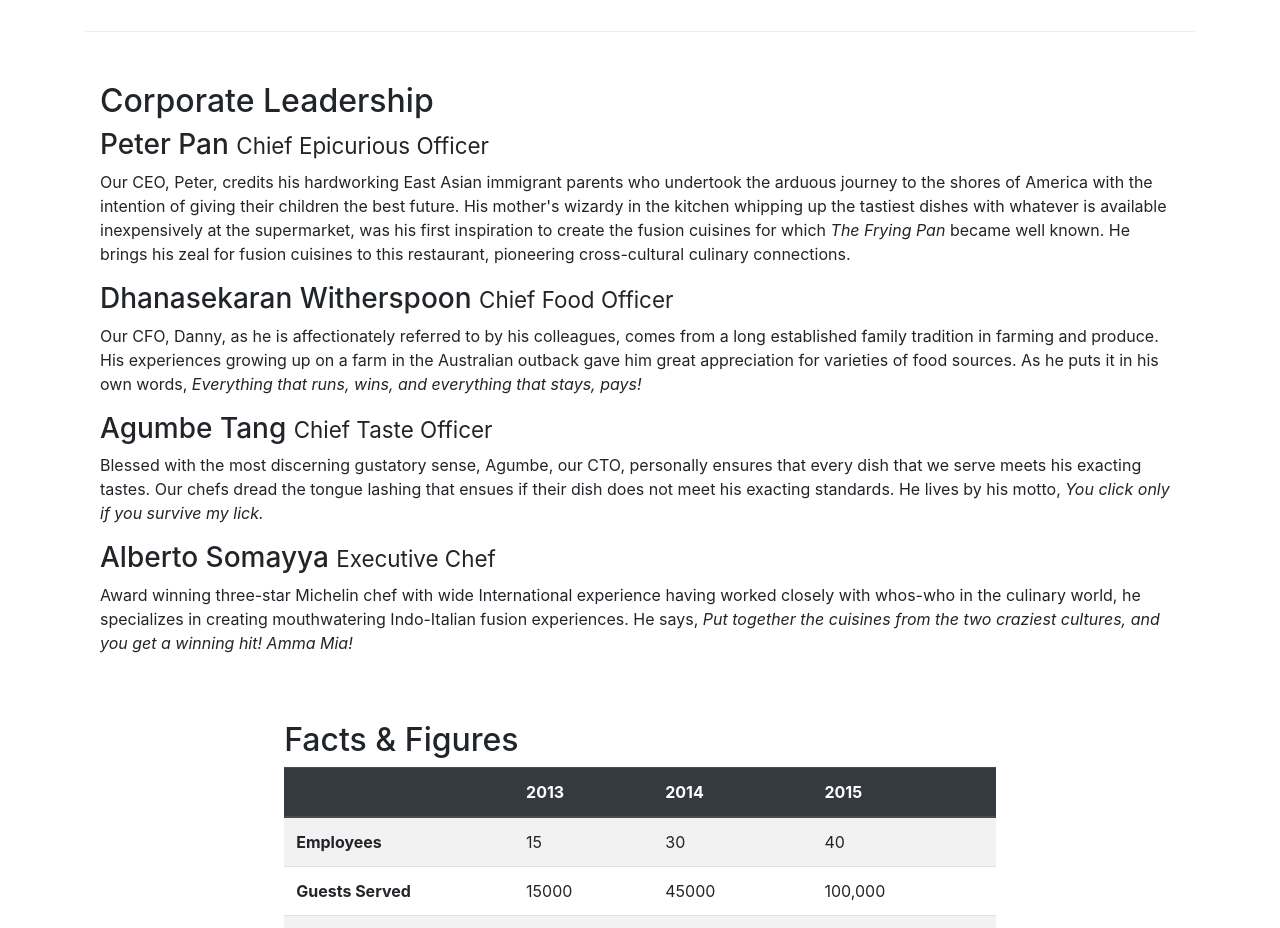
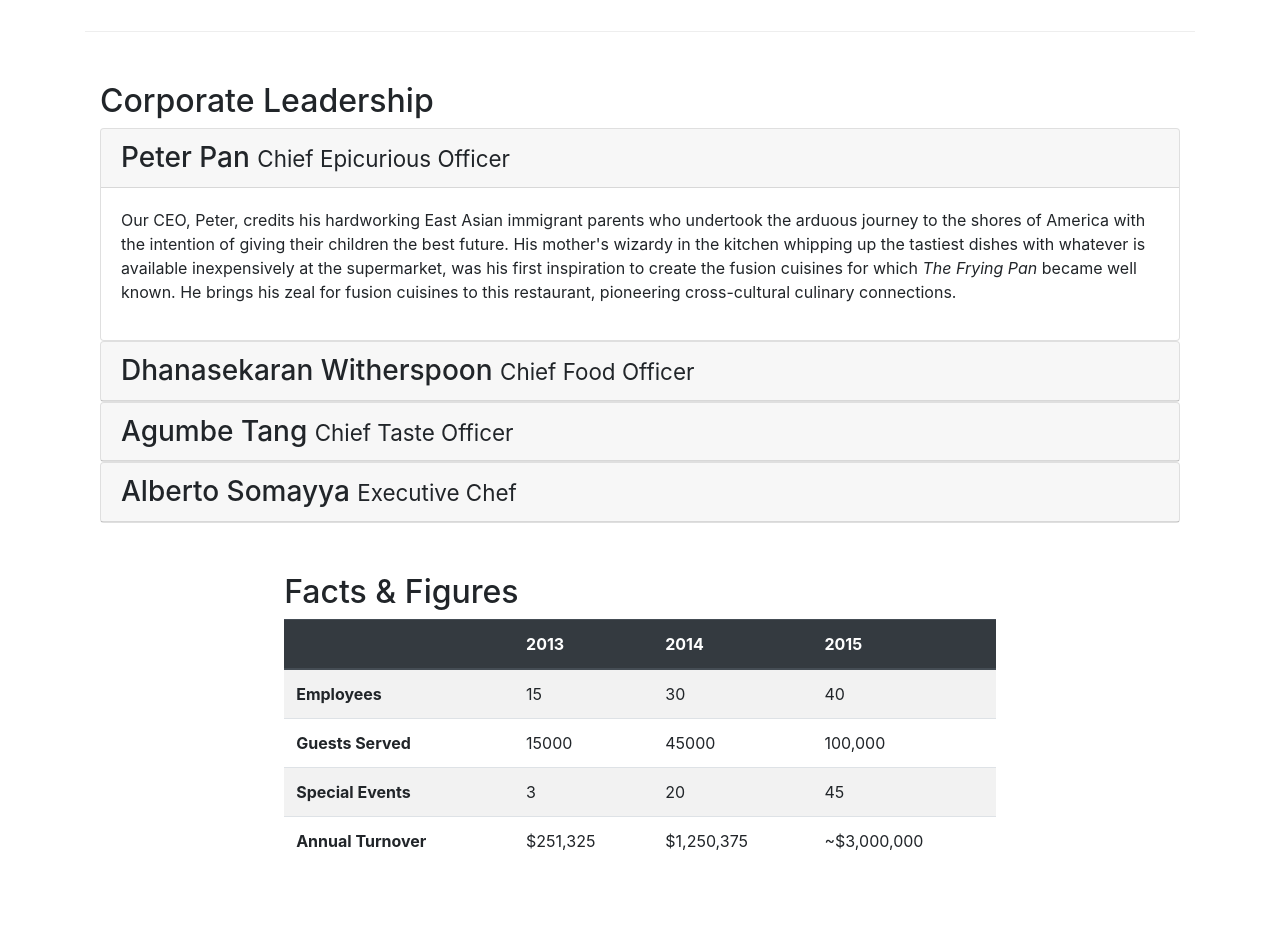
Before and after one commit to Wariorrier/CourseraFSWD, a website: page aboutus.html in a window 1280 px wide. Shown: the part 940-1868 px from the top of the page. Drawn offline with nearby package versions, Linux system fonts and the light colour scheme.

Commit message:
Added Accordians

```diff
--- a/aboutus.html
+++ b/aboutus.html
@@ -100,14 +100,49 @@
         <div class = "row row-content align-items-center">
             <div class="col-12">
                 <h2>Corporate Leadership</h2>
-                <h3>Peter Pan <small>Chief Epicurious Officer</small></h3>
-                <p class = "d-none d-sm-block">Our CEO, Peter, credits his hardworking East Asian immigrant parents who undertook the arduous journey to the shores of America with the intention of giving their children the best future. His mother's wizardy in the kitchen whipping up the tastiest dishes with whatever is available inexpensively at the supermarket, was his first inspiration to create the fusion cuisines for which <em>The Frying Pan</em> became well known. He brings his zeal for fusion cuisines to this restaurant, pioneering cross-cultural culinary connections.</p>
-                <h3>Dhanasekaran Witherspoon <small>Chief Food Officer</small></h3>
-                <p class = "d-none d-sm-block">Our CFO, Danny, as he is affectionately referred to by his colleagues, comes from a long established family tradition in farming and produce. His experiences growing up on a farm in the Australian outback gave him great appreciation for varieties of food sources. As he puts it in his own words, <em>Everything that runs, wins, and everything that stays, pays!</em></p>
-                <h3>Agumbe Tang <small>Chief Taste Officer</small></h3>
-                <p class = "d-none d-sm-block">Blessed with the most discerning gustatory sense, Agumbe, our CTO, personally ensures that every dish that we serve meets his exacting tastes. Our chefs dread the tongue lashing that ensues if their dish does not meet his exacting standards. He lives by his motto, <em>You click only if you survive my lick.</em></p>
-                <h3>Alberto Somayya <small>Executive Chef</small></h3>
-                <p class = "d-none d-sm-block">Award winning three-star Michelin chef with wide International experience having worked closely with whos-who in the culinary world, he specializes in creating mouthwatering Indo-Italian fusion experiences. He says, <em>Put together the cuisines from the two craziest cultures, and you get a winning hit! Amma Mia!</em></p>
+
+                <div id="accordian">
+                    <div class="card">
+                        <div class="card-header" role="tab" id="peterhead">
+                            <h3 class="mb-0"><a data-toggle='collapse' data-target="#peter">Peter Pan <small>Chief Epicurious Officer</small></a></h3>
+                        </div>
+                        <div class="collapse show" id="peter" data-parent="#accordian">
+                            <div class="card-body">
+                                <p class = "d-none d-sm-block">Our CEO, Peter, credits his hardworking East Asian immigrant parents who undertook the arduous journey to the shores of America with the intention of giving their children the best future. His mother's wizardy in the kitchen whipping up the tastiest dishes with whatever is available inexpensively at the supermarket, was his first inspiration to create the fusion cuisines for which <em>The Frying Pan</em> became well known. He brings his zeal for fusion cuisines to this restaurant, pioneering cross-cultural culinary connections.</p>
+                            </div>
+                        </div>
+                    </div>
+                    <div class="card">
+                        <div class="card-header" role="tab" id="dannyhead">
+                            <h3 class="mb-0"><a data-toggle='collapse' data-target="#danny">Dhanasekaran Witherspoon <small>Chief Food Officer</small></a></h3>
+                        </div>
+                        <div class="collapse" id="danny" data-parent="#accordian">
+                            <div class="card-body">
+                                <p class = "d-none d-sm-block">Our CFO, Danny, as he is affectionately referred to by his colleagues, comes from a long established family tradition in farming and produce. His experiences growing up on a farm in the Australian outback gave him great appreciation for varieties of food sources. As he puts it in his own words, <em>Everything that runs, wins, and everything that stays, pays!</em></p>
+                            </div>
+                        </div>
+                    </div>
+                    <div class="card">
+                        <div class="card-header" role="tab" id="agumbehead">
+                            <h3 class="mb-0"><a data-toggle='collapse' data-target="#agumbe">Agumbe Tang <small>Chief Taste Officer</small></a></h3>
+                        </div>
+                        <div class="collapse" id="agumbe" data-parent="#accordian">
+                            <div class="card-body">
+                                <p class = "d-none d-sm-block">Blessed with the most discerning gustatory sense, Agumbe, our CTO, personally ensures that every dish that we serve meets his exacting tastes. Our chefs dread the tongue lashing that ensues if their dish does not meet his exacting standards. He lives by his motto, <em>You click only if you survive my lick.</em></p>
+                            </div>
+                        </div>
+                    </div>
+                    <div class="card">
+                        <div class="card-header" role="tab" id="albertohead">
+                            <h3 class="mb-0"><a data-toggle='collapse' data-target="#alberto">Alberto Somayya <small>Executive Chef</small></a></h3>
+                        </div>
+                        <div class="collapse" id="alberto" data-parent="#accordian">
+                            <div class="card-body">
+                                <p class = "d-none d-sm-block">Award winning three-star Michelin chef with wide International experience having worked closely with whos-who in the culinary world, he specializes in creating mouthwatering Indo-Italian fusion experiences. He says, <em>Put together the cuisines from the two craziest cultures, and you get a winning hit! Amma Mia!</em></p>
+                            </div>
+                        </div>
+                    </div>
+                </div>
             </div>
             <div class = "row row-content">
                 <h2>Facts &amp; Figures</h2>
--- a/css/styles.css
+++ b/css/styles.css
@@ -36,3 +36,10 @@ address{
     margin:0px;
     color:#0f0f0f;
 }
+
+.tab-content{
+    border-left: 1px solid #ddd;
+    border-right: 1px solid #ddd;
+    border-bottom: 1px solid #ddd;
+    padding: 10px;
+}
```
Also changed, not shown: index.html (+1 -1 lines).
